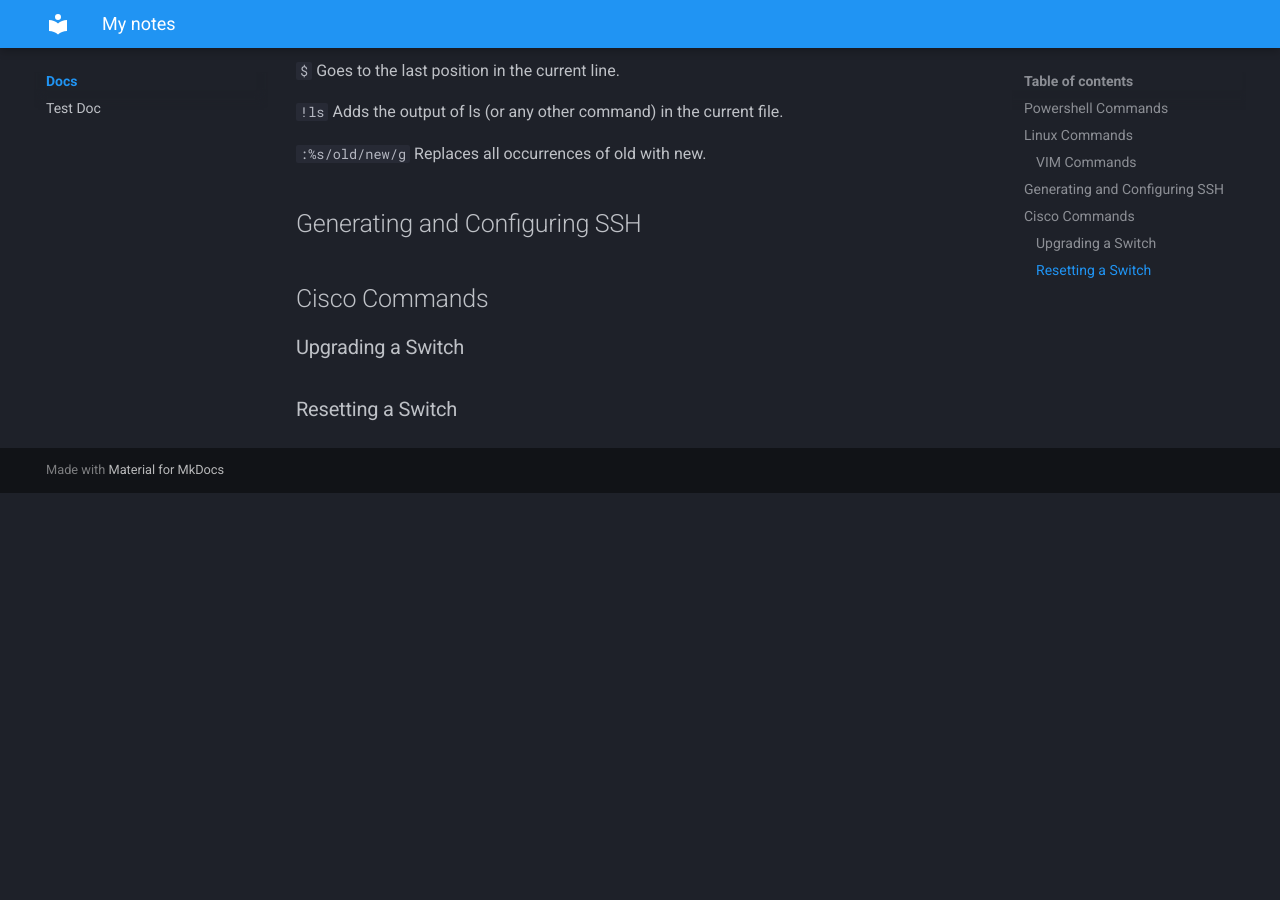
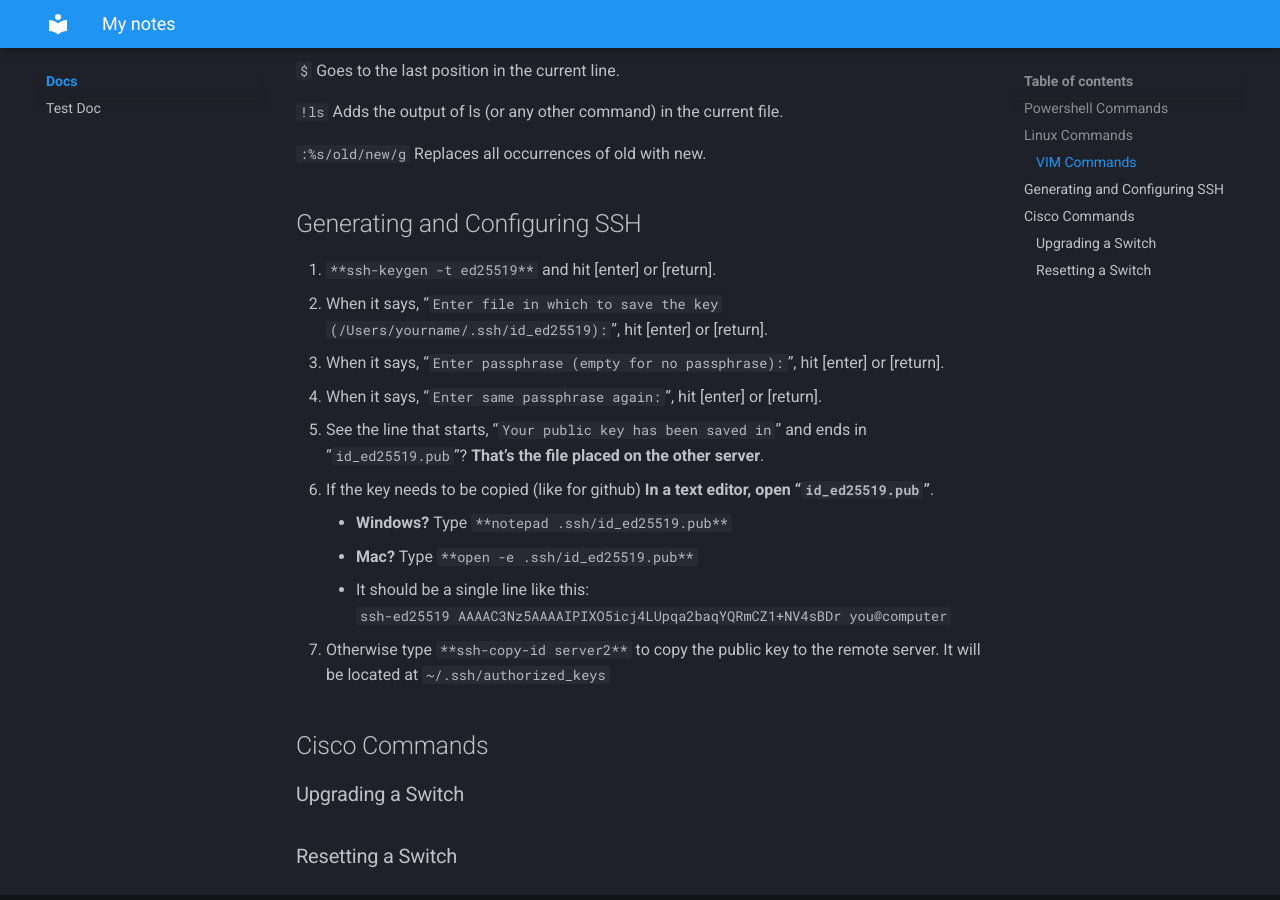
Before and after one commit to evanhumphry/me, an MkDocs documentation site: the page built from docs/docs/index.md, in a window 1280 px wide and 900 px high, scrolled down 1441 px. Built offline with MkDocs 1.6.1 and Material for MkDocs 9.7.7, drawn with Linux system fonts in a browser that asks for light colours; before the commit the page ends 1934 px from its top, so only the background shows below that.

Commit message:
Update index.md

```diff
--- a/docs/docs/index.md
+++ b/docs/docs/index.md
@@ -66,6 +66,17 @@ Run the file to apply the new alias
 `:%s/old/new/g` Replaces all occurrences of old with new.
 
 ## Generating and Configuring SSH
+1. `**ssh-keygen -t ed25519**` and hit [enter] or [return].
+2. When it says, “`Enter file in which to save the key (/Users/yourname/.ssh/id_ed25519):`”, hit [enter] or [return].
+3. When it says, “`Enter passphrase (empty for no passphrase):`”, hit [enter] or [return].
+4. When it says, “`Enter same passphrase again:`”, hit [enter] or [return].
+5. See the line that starts, “`Your public key has been saved in`” and ends in “`id_ed25519.pub`”? **That’s the file placed on the other server**.
+6. If the key needs to be copied (like for github) **In a text editor, open “`id_ed25519.pub`”**.
+    - **Windows?** Type `**notepad .ssh/id_ed25519.pub**`
+    - **Mac?** Type `**open -e .ssh/id_ed25519.pub**`
+    - It should be a single line like this:
+    `ssh-ed25519 AAAAC3Nz5AAAAIPIXO5icj4LUpqa2baqYQRmCZ1+NV4sBDr you@computer`
+7. Otherwise type `**ssh-copy-id server2**` to copy the public key to the remote server. It will be located at `~/.ssh/authorized_keys`
 
 ## Cisco Commands
 
```
